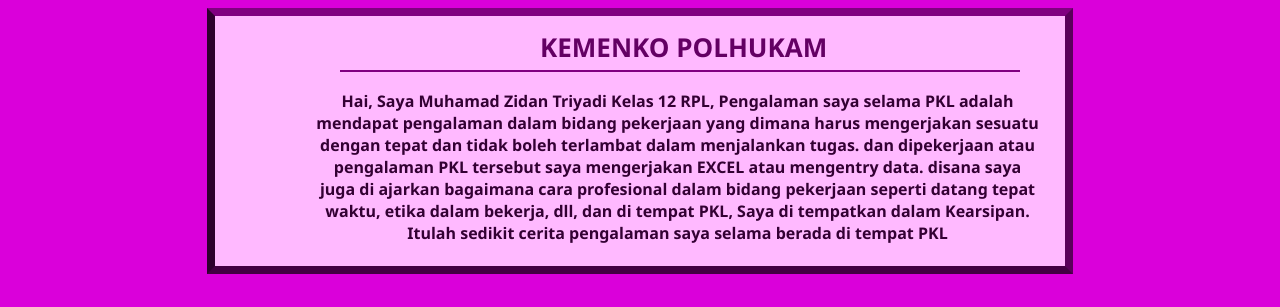
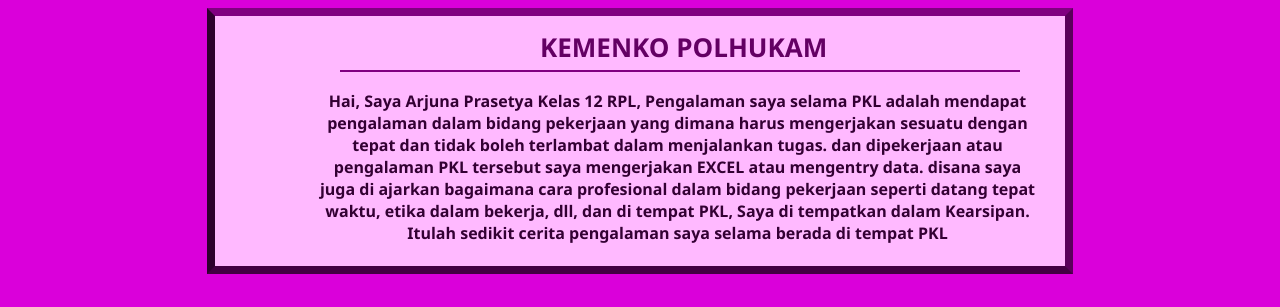
Before and after one commit to Junwae17/PWPB-XIIRPL, a plain HTML site: page Display/tugas/index.html in a window 1280 px wide. Shown: the part 579-886 px from the top of the page. Drawn offline with Linux system fonts and the light colour scheme.

Commit message:
Update Tugas Display

```diff
--- a/Display/tugas/index.html
+++ b/Display/tugas/index.html
@@ -30,7 +30,7 @@
             <h1>KEMENKO POLHUKAM</h1>
             <h2></h2>
             <br>
-            <h3>Hai, Saya Muhamad Zidan Triyadi Kelas 12 RPL,
+            <h3>Hai, Saya Arjuna Prasetya Kelas 12 RPL,
                 Pengalaman saya selama PKL adalah mendapat pengalaman dalam bidang pekerjaan yang dimana harus mengerjakan sesuatu dengan tepat dan tidak boleh terlambat dalam menjalankan tugas.
                 dan dipekerjaan atau pengalaman PKL tersebut saya mengerjakan EXCEL atau mengentry data.
                 disana saya juga di ajarkan bagaimana cara profesional dalam bidang pekerjaan seperti datang tepat waktu, etika dalam bekerja, dll,
```
